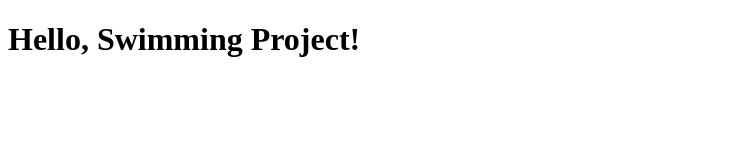
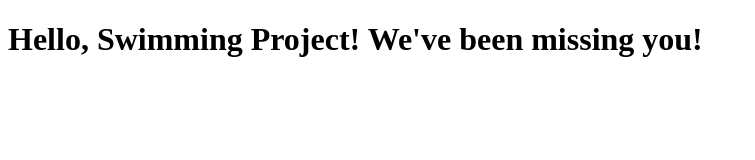
Before and after one commit to uxfairy/se-2017, a plain HTML site: page index.html in a window 1280 px wide. Shown: the whole page, without its empty margins (0-755 px from the left). Drawn offline with Linux system fonts and the light colour scheme.

Commit message:
minor updates

```diff
--- a/index.html
+++ b/index.html
@@ -5,6 +5,6 @@
     <title>Hello, SWE!</title>
   </head>
   <body>
-    <h1>Hello, Swimming Project!</h1>
+    <h1>Hello, Swimming Project! We've been missing you!</h1>
   </body>
 </html>
```
